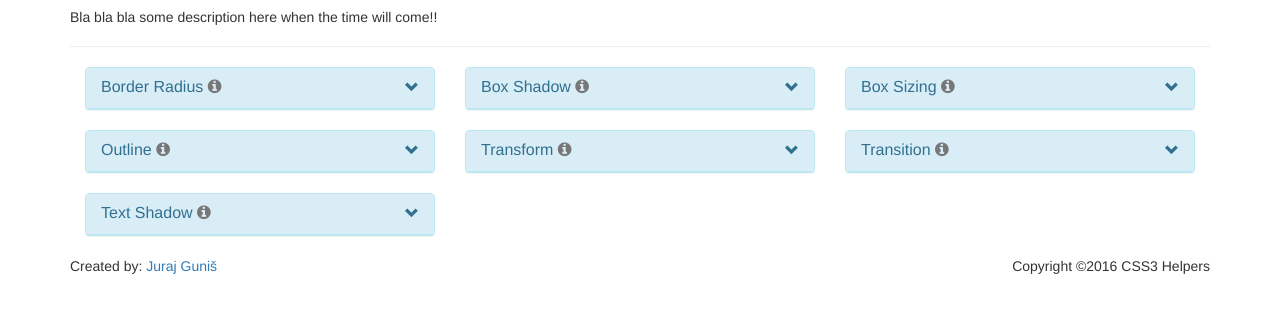
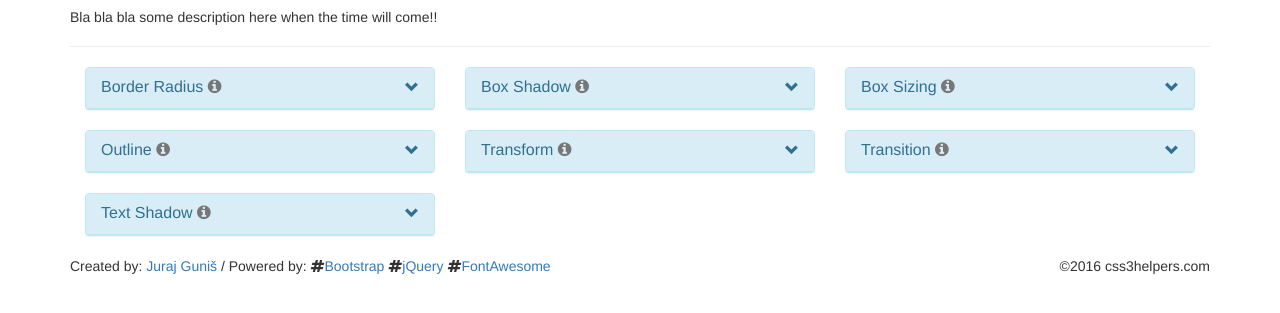
Before and after one commit to gunis/css3-helpers, a plain HTML site: page index.html in a window 1280 px wide. Shown: the part 83-396 px from the top of the page. Drawn offline with Linux system fonts and the light colour scheme.

Commit message:
add footer info

```diff
--- a/index.html
+++ b/index.html
@@ -214,8 +214,13 @@ outline-offset: 1px;</pre>
 			<div class="pull-left">
 				<span>Created by:</span>
 				<a target="_blank" href="http://gunis.sk" title="gunis | sk * Freelancer &amp; Webdeveloper">Juraj Guniš</a>
+				/
+				<span>Powered by:</span>
+				<i class="fa fa-hashtag" aria-hidden="true"></i><a target="_blank" href="http://getbootstrap.com/" title="Bootstrap">Bootstrap</a>
+				<i class="fa fa-hashtag" aria-hidden="true"></i><a target="_blank" href="https://jquery.com/" title="jQuery">jQuery</a>
+				<i class="fa fa-hashtag" aria-hidden="true"></i><a target="_blank" href="http://fontawesome.io/icons/" title="Font Awesome 4.6.3">FontAwesome</a>
 			</div>
-			<div class="pull-right">Copyright &copy;2016 CSS3 Helpers</div>
+			<div class="pull-right">&copy;2016 css3helpers.com</div>
 		</div>
 	</footer>
 
```
